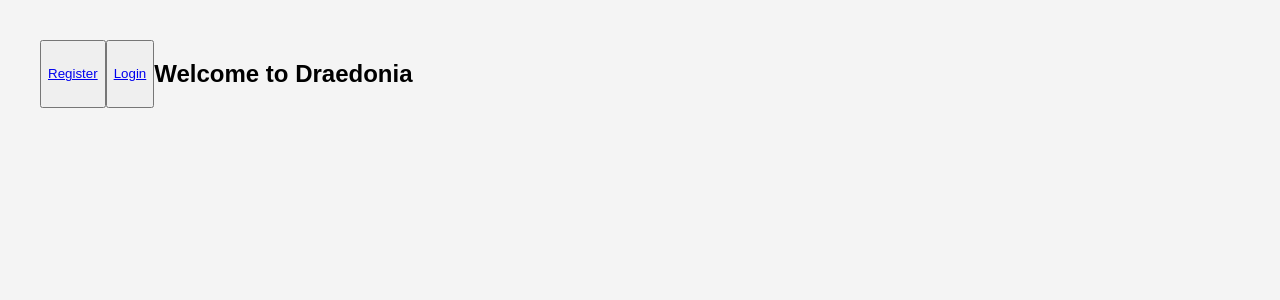
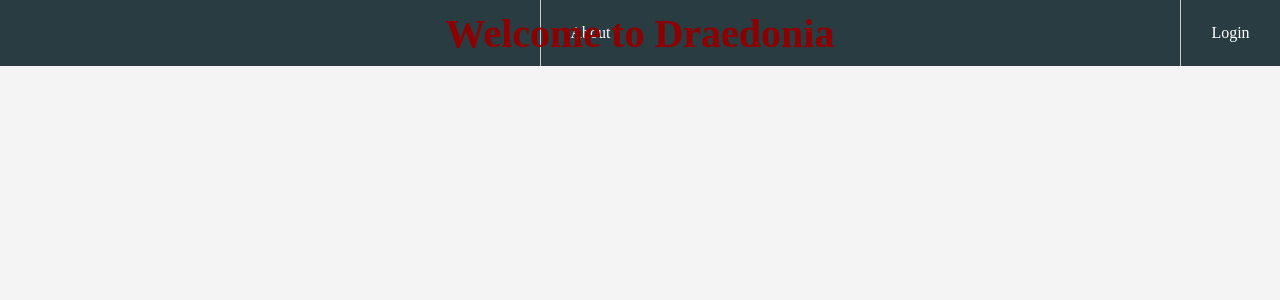
Before and after one commit to Rubenthepronoob/Draedonia, a PHP site: page /PHP/index.php in a window 1280 px wide. Shown: the top 300 px of the page. Run offline with PHP 8.4, Linux system fonts and the light colour scheme; the visitor is signed in with stand-in values (Sample User, id 1).

Commit message:
made changes to the css

```diff
--- a/CSS/style.css
+++ b/CSS/style.css
@@ -2,12 +2,12 @@ body {
   font-family: Arial, sans-serif;
   background: #f4f4f4;
   margin: 0;
-  padding: 40px;
+  padding: 0;
 }
 
 .container {
   max-width: 500px;
-  margin: 0 auto;
+  margin: 40px auto;
   background: white;
   padding: 24px;
   border-radius: 10px;
@@ -23,10 +23,39 @@ form {
 }
 #nav {
   display: flex;
+  justify-content: center;
+  background-color: rgb(40, 60, 65);
 }
-#nav button {
+#nav h1 {
+  margin: 0;
+  padding: 10px;
+  color: rgb(140, 0, 0);
+  border-radius: 5px;
+  position: absolute;
+  margin-left: 30vw;
+  margin-right: 30vw;
+  font-family: fangsong;
+  font-size: 40px;
+}
+#nav #navButton {
+  justify-content: center;
   display: flex;
   align-items: center;
+  width: 100px;
+  height: 66px;
+  font-size: medium;
+  font-family: fangsong;
+  background: none;
+  color: white;
+  border: none;
+  border-left: 1px solid #ccc;
+  margin-left: auto;
+  margin-right: 0;
+  padding: 10px 15px;
+  cursor: pointer;
+}
+#nav #navButton:hover {
+  background: #5fd2ff38;
 }
 label {
   display: block;
@@ -41,7 +70,7 @@ input {
   box-sizing: border-box;
 }
 
-.loginbutton {
+.registerbutton {
   background: #2d6cdf;
   color: white;
   border: none;
--- a/PHP/index.php
+++ b/PHP/index.php
@@ -7,13 +7,13 @@
     <meta charset="UTF-8">
     <meta name="viewport" content="width=device-width, initial-scale=1.0">
     <link rel="stylesheet" href="../CSS/style.css">
-    <title>Document</title>
+    <title>Draedonia</title>
 </head>
 <body>
 <nav id="nav">
-    <button><a href="register.php">Register</a></button>
-    <button><a href="login.php">Login</a></button>
+    <button onclick="location.href='http:../PHP/about.php'" type="button" id="navButton" class="aboutButton">About</button>
     <h1>Welcome to Draedonia</h1>
+    <button onclick="location.href='http:../PHP/login.php'" type="button" id="navButton" class="loginButton">Login</button>
 </nav>
 </body>
 </html>
--- a/PHP/login.php
+++ b/PHP/login.php
@@ -58,7 +58,7 @@ if (isset($_POST['submit'])) {
             <label for="password">password:</label><br>
             <input type="password" id="password" name="password" required><br><br>
 
-            <button class="loginbutton" type="submit">login</button>
+            <button class="registerbutton" type="submit">login</button>
         </form>
         <br>
         <p>dont have an account? <a href="register.php">register</a></p>
--- a/PHP/register.php
+++ b/PHP/register.php
@@ -34,7 +34,7 @@ if ($_SERVER["REQUEST_METHOD"] == "POST") {
     <meta charset="UTF-8">
     <meta name="viewport" content="width=device-width, initial-scale=1.0">
     <title>Registration</title>
-    <link rel="stylesheet" href="style.css">
+    <link rel="stylesheet" href="../CSS/style.css">
 
 </head>
 <body class="registerPage">
@@ -56,11 +56,11 @@ if ($_SERVER["REQUEST_METHOD"] == "POST") {
             <label for="password">password:</label><br>
             <input type="password" id="password" name="password" required><br><br>
 
-            <button class="loginbutton" type="submit">Register</button>
+            <button class="registerbutton" type="submit">Register</button>
         </form>
         <br>
         <p>already have an account? <a href="login.php">login</a></p>
-        <p>back to <a href="home_page.php">home</a></p>
+        <p>back to <a href="index.php">home</a></p>
     </div>
 </div>
 </body>
```
